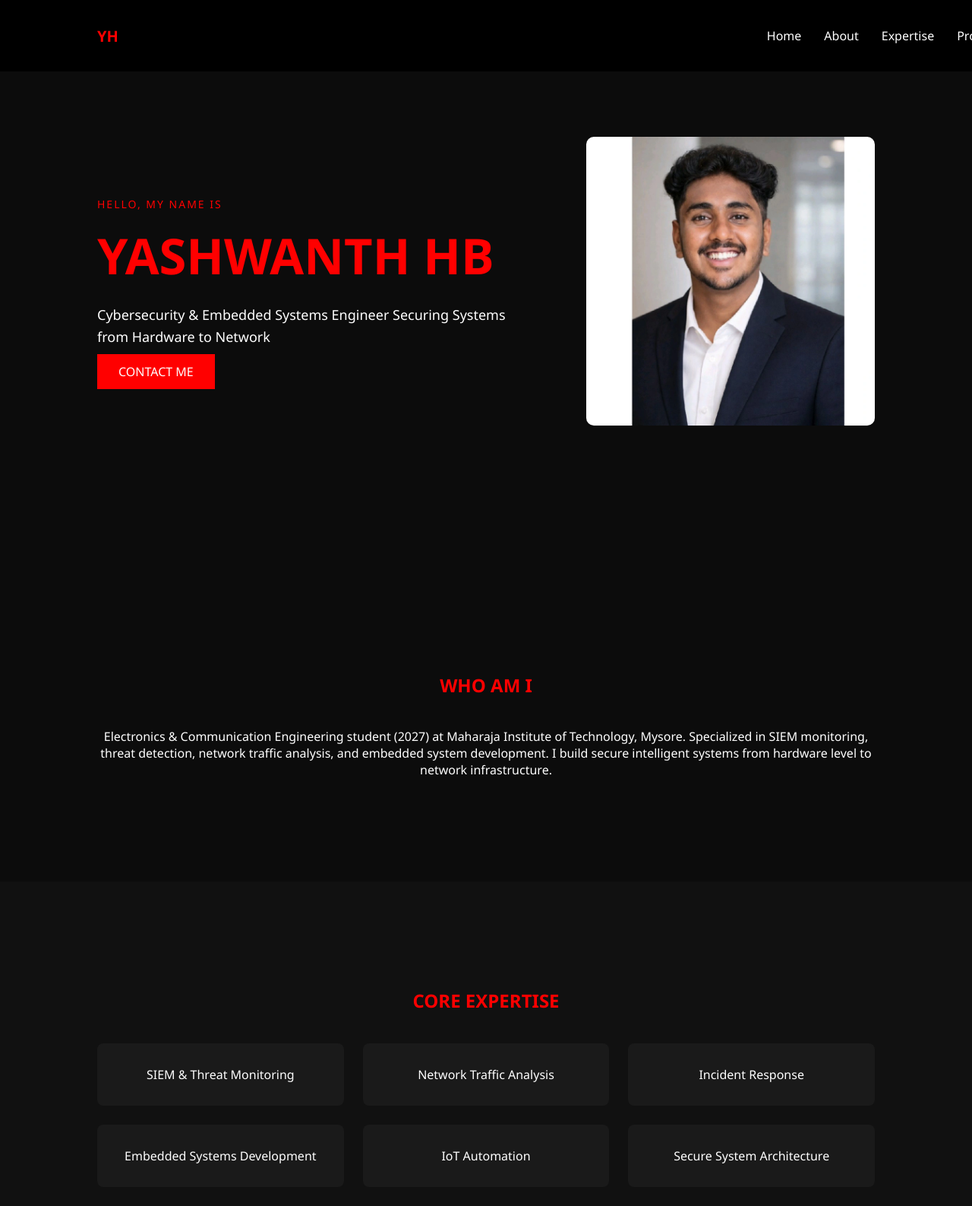
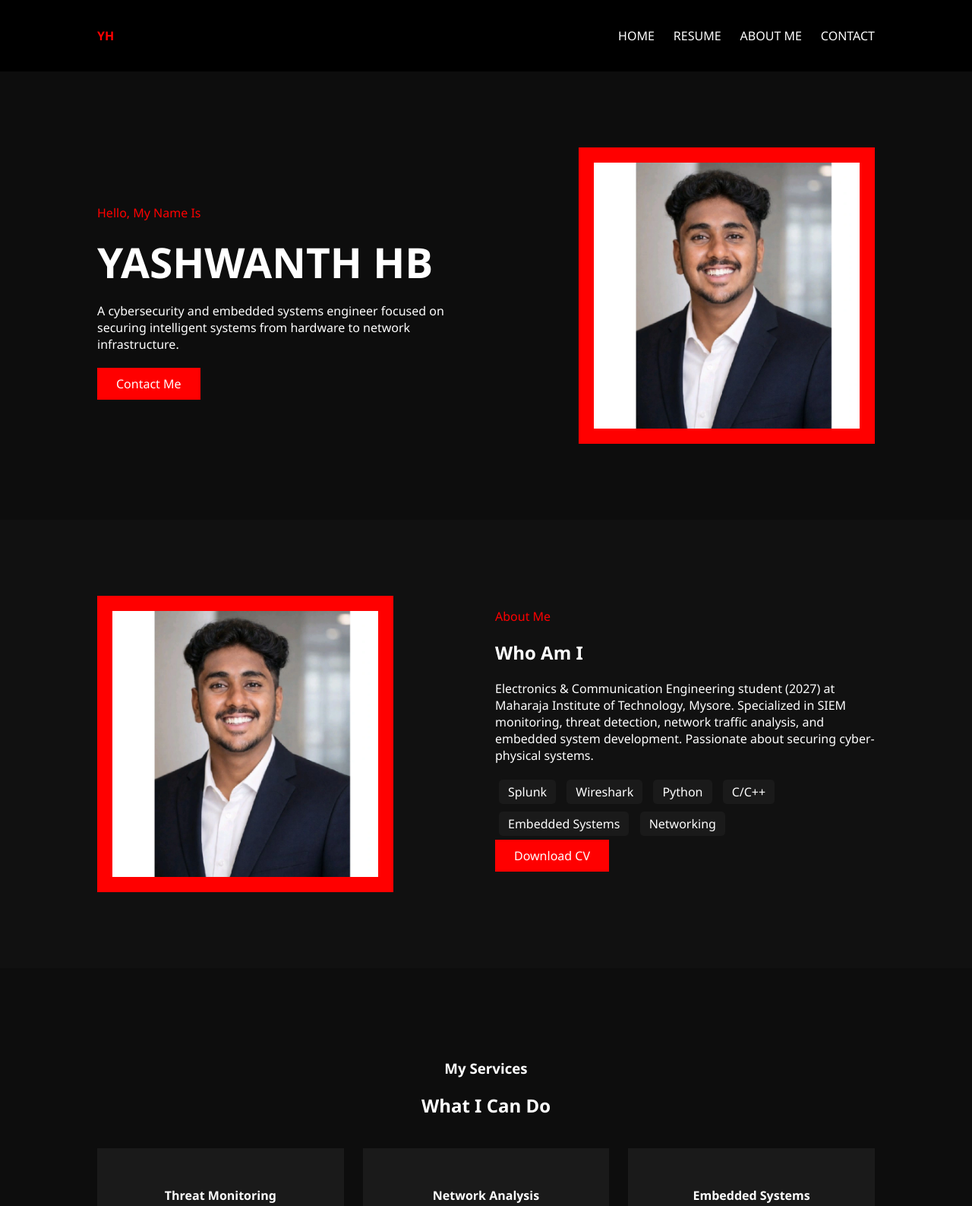
Before and after one commit to yashuhb18/yash-portfolio, a plain HTML site: page index.html in a window 1280 px wide. Shown: the top 1587 px of the page at 76% size. Drawn offline with Linux system fonts and the light colour scheme.

Commit message:
Full redesign exact reference layout

```diff
--- a/index.html
+++ b/index.html
@@ -8,66 +8,114 @@
 </head>
 <body>
 
+<!-- NAVBAR -->
+<header>
+    <div class="logo">YH</div>
     <nav>
-    <div class="logo">YH</div>
         <ul>
-        <li><a href="#home">Home</a></li>
-        <li><a href="#about">About</a></li>
-        <li><a href="#skills">Expertise</a></li>
-        <li><a href="#projects">Projects</a></li>
-        <li><a href="#contact">Contact</a></li>
+            <li><a href="#">HOME</a></li>
+            <li><a href="#">RESUME</a></li>
+            <li><a href="#about">ABOUT ME</a></li>
+            <li><a href="#contact">CONTACT</a></li>
         </ul>
     </nav>
+</header>
 
-<section class="hero" id="home">
-    <div class="hero-text">
-        <p class="intro">HELLO, MY NAME IS</p>
+<!-- HERO SECTION -->
+<section class="hero">
+    <div class="hero-left">
+        <p class="intro">Hello, My Name Is</p>
         <h1>YASHWANTH HB</h1>
-        <p class="tagline">
-            Cybersecurity & Embedded Systems Engineer
-            Securing Systems from Hardware to Network
+        <p class="desc">
+            A cybersecurity and embedded systems engineer focused on securing
+            intelligent systems from hardware to network infrastructure.
         </p>
-        <a href="#contact" class="btn">CONTACT ME</a>
+        <a href="#contact" class="btn">Contact Me</a>
     </div>
 
-    <div class="hero-image">
+    <div class="hero-right">
+        <div class="image-box">
             <img src="profile.png" alt="YASHWANTH HB">
+        </div>
     </div>
 </section>
 
-<section id="about" class="section">
-    <h2>WHO AM I</h2>
+<!-- ABOUT SECTION -->
+<section class="about" id="about">
+    <div class="about-img">
+        <div class="image-box">
+            <img src="profile.png" alt="About Image">
+        </div>
+    </div>
+
+    <div class="about-text">
+        <p class="small-title">About Me</p>
+        <h2>Who Am I</h2>
         <p>
             Electronics & Communication Engineering student (2027) at Maharaja Institute of Technology, Mysore.
             Specialized in SIEM monitoring, threat detection, network traffic analysis,
-        and embedded system development. I build secure intelligent systems from
-        hardware level to network infrastructure.
+            and embedded system development. Passionate about securing cyber-physical systems.
         </p>
-</section>
 
-<section id="skills" class="section dark">
-    <h2>CORE EXPERTISE</h2>
-    <div class="cards">
-        <div class="card">SIEM & Threat Monitoring</div>
-        <div class="card">Network Traffic Analysis</div>
-        <div class="card">Incident Response</div>
-        <div class="card">Embedded Systems Development</div>
-        <div class="card">IoT Automation</div>
-        <div class="card">Secure System Architecture</div>
+        <div class="skills">
+            <span>Splunk</span>
+            <span>Wireshark</span>
+            <span>Python</span>
+            <span>C/C++</span>
+            <span>Embedded Systems</span>
+            <span>Networking</span>
+        </div>
+
+        <a href="#" class="btn">Download CV</a>
     </div>
 </section>
 
-<section id="projects" class="section">
-    <h2>FEATURED PROJECTS</h2>
-    <div class="cards">
-        <div class="card">Splunk Log Analysis & Threat Detection Lab</div>
-        <div class="card">Network Traffic Analysis using Wireshark</div>
-        <div class="card">IoT-Based Smart Street Lighting System</div>
+<!-- SERVICES SECTION -->
+<section class="services">
+    <h3>My Services</h3>
+    <h2>What I Can Do</h2>
+
+    <div class="service-grid">
+        <div class="service-card">
+            <h4>Threat Monitoring</h4>
+            <p>SIEM dashboards, log analysis, anomaly detection & security workflows.</p>
+        </div>
+
+        <div class="service-card">
+            <h4>Network Analysis</h4>
+            <p>Packet inspection, traffic monitoring and troubleshooting.</p>
+        </div>
+
+        <div class="service-card">
+            <h4>Embedded Systems</h4>
+            <p>IoT automation, sensor integration and microcontroller programming.</p>
+        </div>
+
+        <div class="service-card">
+            <h4>Incident Response</h4>
+            <p>Authentication log review and security event correlation.</p>
+        </div>
+
+        <div class="service-card">
+            <h4>Secure Architecture</h4>
+            <p>Designing secure system-level infrastructure solutions.</p>
+        </div>
+
+        <div class="service-card">
+            <h4>System Optimization</h4>
+            <p>Performance tuning and secure configuration management.</p>
+        </div>
     </div>
 </section>
 
-<section id="contact" class="section dark">
-    <h2>LET’S BUILD SECURE SYSTEMS TOGETHER</h2>
+<!-- CTA SECTION -->
+<section class="cta">
+    <h2>Let’s work together on your next secure project</h2>
+    <a href="#contact" class="btn">Contact</a>
+</section>
+
+<!-- CONTACT -->
+<section class="contact" id="contact">
     <p>Mysore, Karnataka</p>
     <p>Email: yashuhb18@gmail.com</p>
     <p>
--- a/style.css
+++ b/style.css
@@ -1,81 +1,69 @@
 body {
     margin: 0;
     font-family: 'Segoe UI', sans-serif;
-    background: #0c0c0c;
+    background: #0d0d0d;
     color: white;
-    scroll-behavior: smooth;
 }
 
-nav {
+header {
     display: flex;
     justify-content: space-between;
     align-items: center;
     padding: 20px 10%;
     background: black;
-    position: fixed;
-    width: 100%;
-    z-index: 1000;
 }
 
-nav ul {
+header ul {
     list-style: none;
     display: flex;
-    gap: 30px;
+    gap: 25px;
 }
 
-nav a {
+header a {
     color: white;
     text-decoration: none;
-    font-weight: 500;
     transition: 0.3s;
 }
 
-nav a:hover {
+header a:hover {
     color: red;
 }
 
 .logo {
+    color: red;
     font-weight: bold;
-    font-size: 20px;
-    color: red;
 }
 
 .hero {
     display: flex;
     justify-content: space-between;
     align-items: center;
-    padding: 180px 10%;
+    padding: 100px 10%;
 }
 
-.hero-text {
-    max-width: 550px;
-    animation: fadeIn 1.2s ease;
+.hero-left {
+    max-width: 500px;
 }
 
 .intro {
     color: red;
-    letter-spacing: 2px;
-    font-size: 14px;
 }
 
-.hero-text h1 {
-    font-size: 65px;
+.hero-left h1 {
+    font-size: 55px;
     margin: 10px 0;
-    color: red;
 }
 
-.tagline {
-    margin: 20px 0;
-    font-size: 18px;
-    line-height: 1.6;
+.desc {
+    margin-bottom: 20px;
 }
 
 .btn {
     background: red;
-    padding: 12px 28px;
+    padding: 10px 25px;
+    color: white;
     text-decoration: none;
-    color: white;
-    font-weight: 500;
+    display: inline-block;
     transition: 0.3s;
 }
 
@@ -83,50 +71,72 @@ nav a:hover {
     background: darkred;
 }
 
-.hero-image img {
-    width: 380px;
-    border-radius: 10px;
-    transition: 0.4s;
+.image-box {
+    background: red;
+    padding: 20px;
 }
 
-.hero-image img:hover {
-    transform: scale(1.05);
-    box-shadow: 0 0 50px red;
+.image-box img {
+    width: 350px;
+    display: block;
 }
 
-.section {
-    padding: 120px 10%;
+.about {
+    display: flex;
+    justify-content: space-between;
+    padding: 100px 10%;
+    background: #111;
+}
+
+.about-text {
+    max-width: 500px;
+}
+
+.small-title {
+    color: red;
+}
+
+.skills span {
+    display: inline-block;
+    background: #1a1a1a;
+    padding: 5px 12px;
+    margin: 5px;
+    border-radius: 5px;
+}
+
+.services {
+    padding: 100px 10%;
     text-align: center;
 }
 
-.section.dark {
-    background: #111;
+.service-grid {
+    display: grid;
+    grid-template-columns: repeat(3, 1fr);
+    gap: 25px;
+    margin-top: 40px;
 }
 
-h2 {
-    color: red;
-    margin-bottom: 40px;
+.service-card {
+    background: #1a1a1a;
+    padding: 30px;
+    transition: 0.3s;
 }
 
-.cards {
-    display: grid;
-    grid-template-columns: repeat(auto-fit, minmax(250px, 1fr));
-    gap: 25px;
+.service-card:hover {
+    transform: translateY(-8px);
+    box-shadow: 0 0 20px red;
 }
 
-.card {
-    background: #1a1a1a;
-    padding: 30px;
-    border-radius: 8px;
-    transition: 0.4s;
+.cta {
+    background: #111;
+    padding: 80px 10%;
+    display: flex;
+    justify-content: space-between;
+    align-items: center;
 }
 
-.card:hover {
-    transform: translateY(-10px);
-    box-shadow: 0 0 30px red;
+.contact {
+    text-align: center;
+    padding: 40px;
+    background: black;
 }
-
-@keyframes fadeIn {
-    from {opacity: 0; transform: translateY(20px);}
-    to {opacity: 1; transform: translateY(0);}
-}
```
Lines whose indentation alone changed are shown as unchanged.
